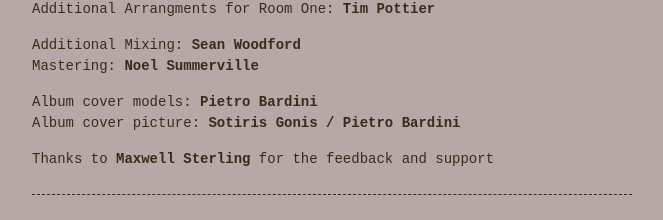
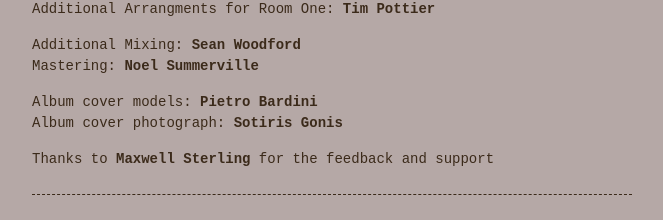
Before and after one commit to StrataEdition/Parallel-Rooms-EPK, a Jekyll site: the page built from index.md, in a window 1280 px wide and 1400 px high, scrolled down 2173 px. Shown: the part 235-455 px from the top of the window, without its empty margins (308-971 px from the left). Built offline with Jekyll 4.4.1, drawn with Linux system fonts in a browser that asks for light colours; some of the changed text lies outside the part shown; grey boxes are pictures that could not be loaded.

Commit message:
Update index.md

```diff
--- a/index.md
+++ b/index.md
@@ -65,7 +65,7 @@ Additional Mixing: **Sean Woodford**
 Mastering: **Noel Summerville**
 
 Album cover models: **Pietro Bardini**
-Album cover picture: **Sotiris Gonis / Pietro Bardini**
+Album cover photograph: **Sotiris Gonis**
 
 Thanks to **Maxwell Sterling** for the feedback and support
 
```
Also changed, not shown: other parts of index.md (+3 -0 lines).
